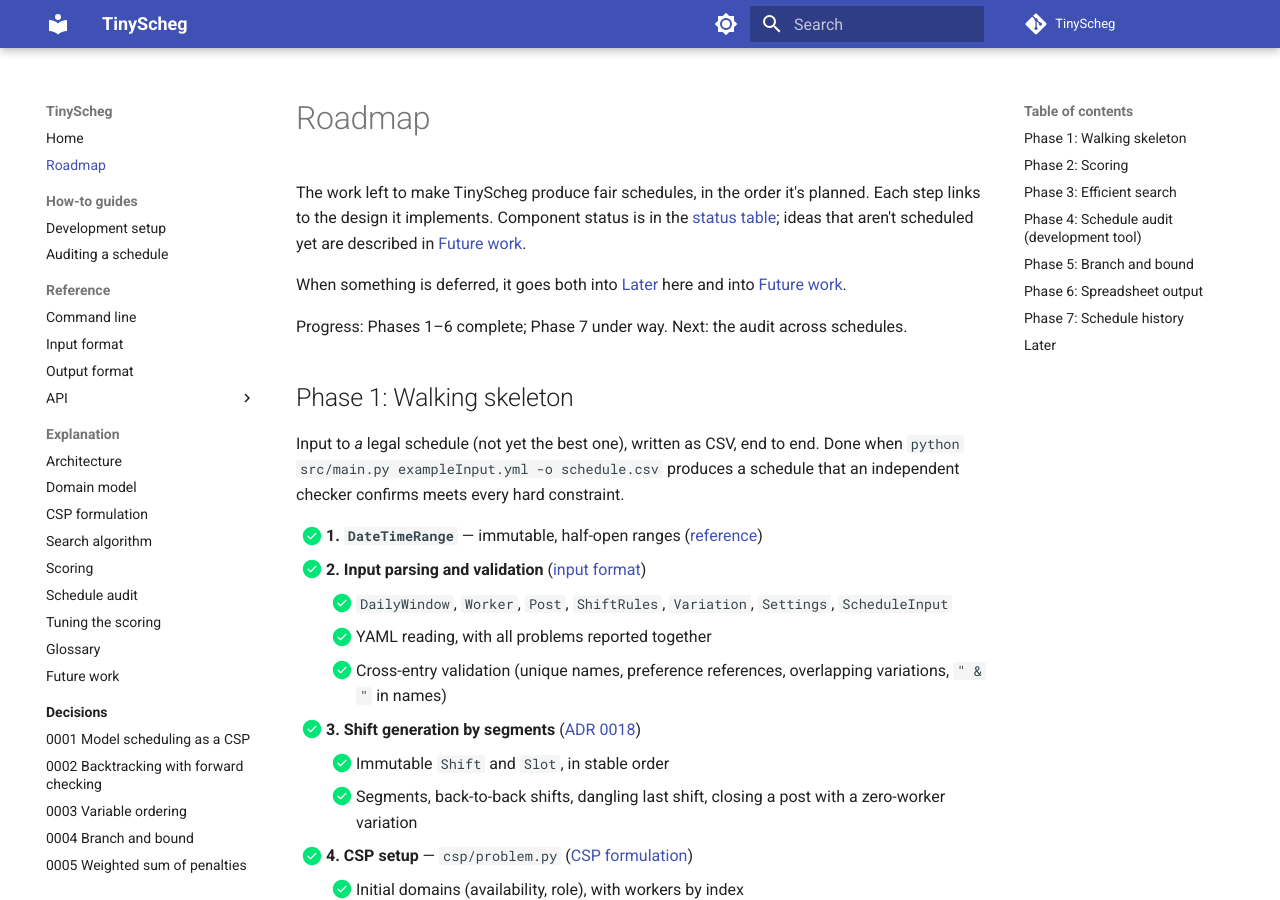
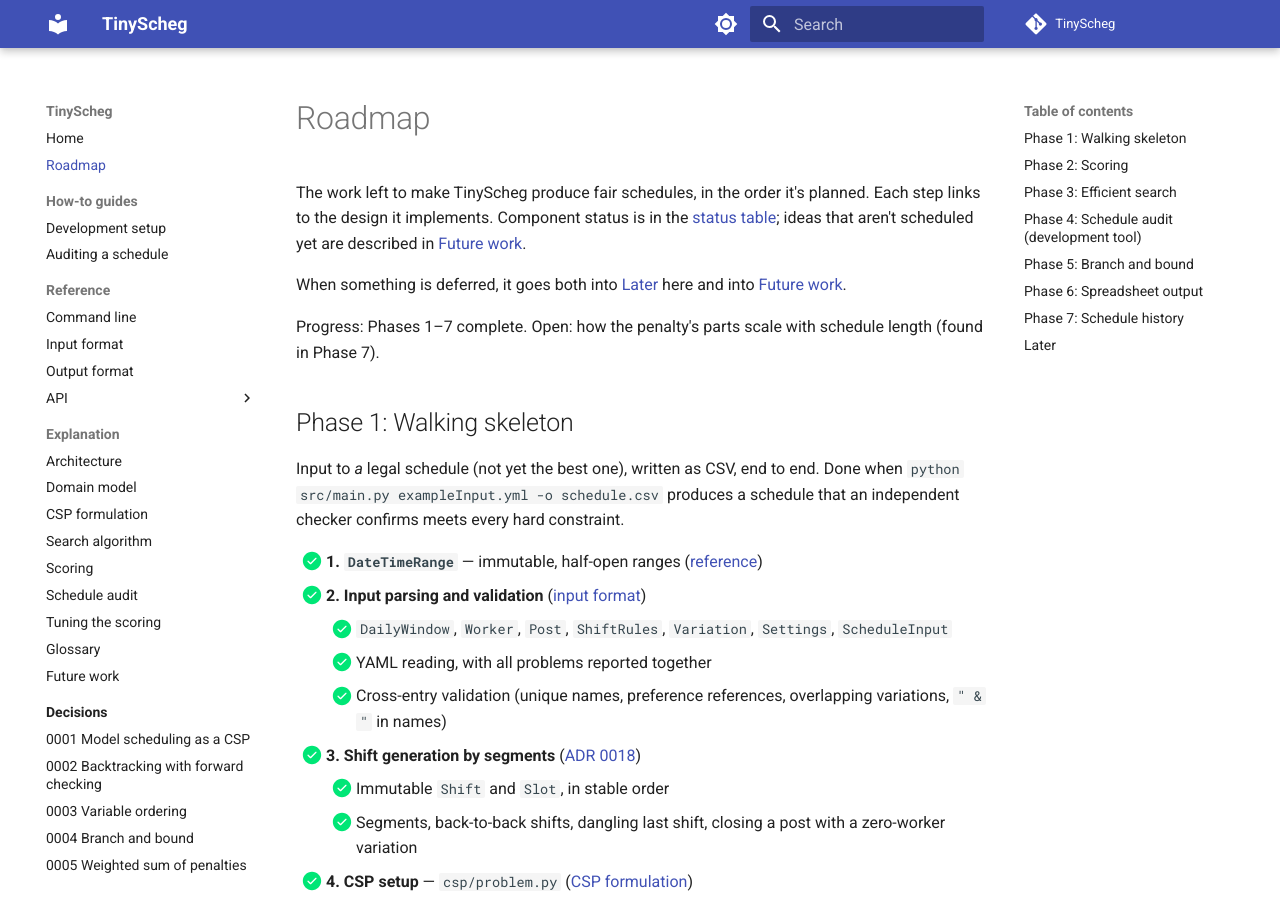
Before and after one commit to 3-kids-wearing-a-trenchcoat/TinyScheg, an MkDocs documentation site: the page built from docs/roadmap.md, in a window 1280 px wide and 900 px high. Built offline with MkDocs 1.6.1 and Material for MkDocs 9.7.7, drawn with Linux system fonts in a browser that asks for light colours; comment, search, counter and statistics services are not loaded.

Commit message:
Docs: roadmap, Phase 7 complete (audit across schedules, end-to-end test)
Co-Authored-By: Claude Opus 5.5 <noreply@anthropic.com>
Claude-Session: https://claude.ai/code/session_01F2KXFqzbHQdADpTZjkZwjF

```diff
--- a/docs/roadmap.md
+++ b/docs/roadmap.md
@@ -7,7 +7,7 @@ yet are described in [Future work](explanation/future-work.md).
 When something is deferred, it goes both into [Later](#later) here and into
 [Future work](explanation/future-work.md).
 
-Progress: Phases 1–6 complete; Phase 7 under way. Next: the audit across schedules.
+Progress: Phases 1–7 complete. Open: how the penalty's parts scale with schedule length (found in Phase 7).
 
 ## Phase 1: Walking skeleton
 
@@ -160,9 +160,9 @@ Extending previous schedules rather than starting fresh ([Future work](explanati
   scoring from scratch on the filled part; the independent checker covers the boundary
 - [x] Command line: the new period written, the whole schedule's penalty reported, a warning for workers who have
   left
-- [ ] Audit across schedules: the audit reads the history too, to check that fairness carries over, including
+- [x] Audit across schedules: the audit reads the history too, to check that fairness carries over, including
   whether past short straws need compensating (ADR 0030)
-- [ ] End-to-end test: two consecutive schedules, the second making up for the first
+- [x] End-to-end test: two consecutive schedules, the second making up for the first
 
 ## Later
 
```
